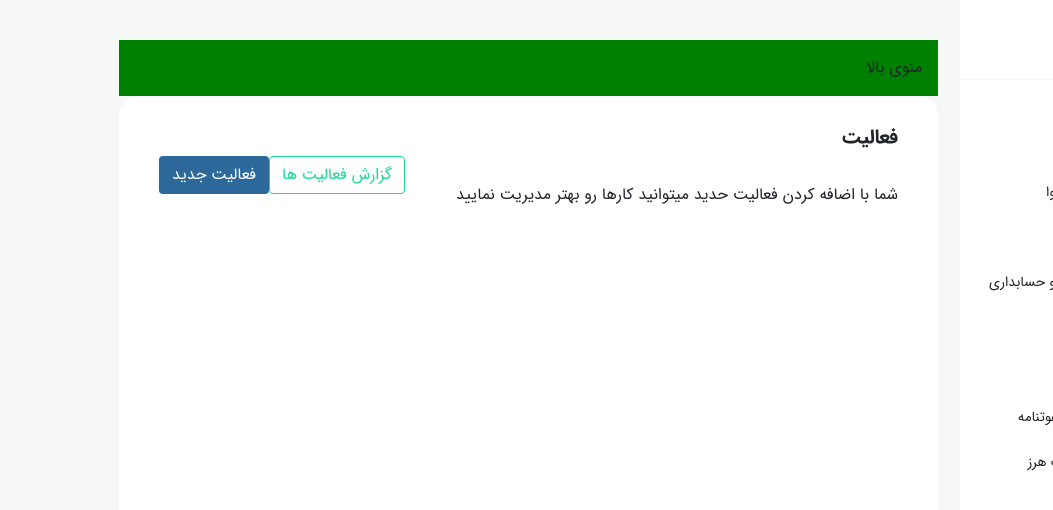
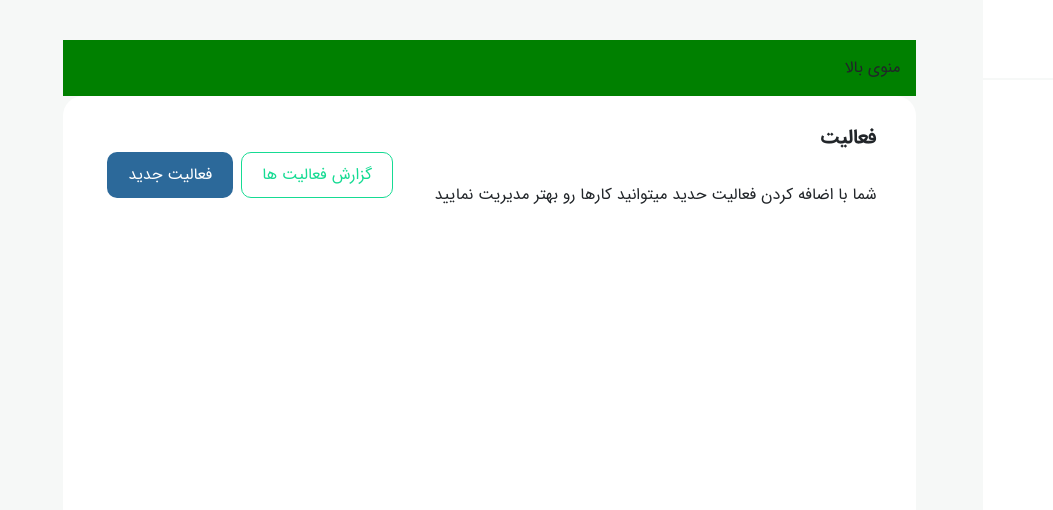
Before and after one commit to ali-mozaffari/mazraeapp.com, a React (Create React App) app: page /activities in a window 1280 px wide. Shown: the top 510 px of the page, without its empty margins (227-1280 px from the left). Built offline with nearby package versions, Linux system fonts and the light colour scheme.

Commit message:
initial app layout base config

```diff
--- a/src/assets/css/main.css
+++ b/src/assets/css/main.css
@@ -8,11 +8,17 @@
 .btn-outline-light-blue{
     color: #16db93;
     border: 1px solid #16db93;
+    background-color: white;
+    padding: 10px 20px;
+    border-radius:10px;
 }
 
 .btn-dark-blue{
     background-color: #2c699a;
     color: white;
+    border: 1px solid transparent;
+    padding: 10px 20px;
+    border-radius: 10px;
 }
 
 .btn-green{
--- a/src/layouts/appLayout.jsx
+++ b/src/layouts/appLayout.jsx
@@ -8,14 +8,14 @@ import SidebarBottom from "../pages/main/Sidebar/SidebarBottom";
 const AppLayout = ({children}) => {
     return (
         <div>
-            <Container className="container" maxWidth="xxl">
+            <div>
                 <Grid
                     container
                     spacing={0}
                     direction="row-reverse"
                     justifyContent="space-between"
                 >
-                    <Grid xs={12} sm={12} md={9} lg={9}>
+                    <Grid xs={12} sm={12} md={9} lg={8} className="mx-auto">
                         <Topbar/>
                         {children}
                     </Grid>
@@ -23,7 +23,7 @@ const AppLayout = ({children}) => {
                     <Sidebar/>
                     <SidebarBottom/>
                 </Grid>
-            </Container>
+            </div>
         </div>
     );
 };
--- a/src/pages/activities/activitiesListPage.js
+++ b/src/pages/activities/activitiesListPage.js
@@ -3,7 +3,7 @@ import React from 'react';
 const ActivitiesListPage = () => {
     return (
         <div className="page-container">
-            <div className="d-flex justify-content-between">
+            <div className="d-md-flex justify-content-between">
                 <div >
                     <h5 className="fw-bolder">
                         <strong>
@@ -16,10 +16,10 @@ const ActivitiesListPage = () => {
                     </p>
                 </div>
                 <div className="d-flex align-items-center">
-                    <button className="btn btn-outline-light-blue">
+                    <button className="btn-outline-light-blue mx-1">
                         گزارش فعالیت ها
                     </button>
-                    <button className="btn btn-dark-blue">
+                    <button className="btn-dark-blue mx-1">
                         فعالیت جدید
                     </button>
                 </div>
--- a/src/pages/main/Sidebar/Sidebar.js
+++ b/src/pages/main/Sidebar/Sidebar.js
@@ -17,7 +17,7 @@ import {
     Insect,
 } from "../../../assets/icon";
 import "./Sidebar.css";
-import { useNavigate, useLocation } from "react-router-dom";
+import {useNavigate, useLocation} from "react-router-dom";
 import logo from './../../../assets/img/logo.png';
 
 
@@ -28,47 +28,47 @@ const Sidebar = () => {
     const sidebarItem = [
         {
             text: "مزرعه من",
-      icon: <StayHome fill="currentColor" />,
+            icon: <StayHome fill="currentColor"/>,
             path: "/home",
         },
         {
             text: "فعالیت ها",
-      icon: <News fill="currentColor" />,
+            icon: <News fill="currentColor"/>,
             path: "/activity",
         },
         {
             text: "پیش بینی آب و هوا",
-      icon: <CloudyDay fill="currentColor" />,
+            icon: <CloudyDay fill="currentColor"/>,
             path: "/weatherforcast",
         },
         {
             text: "پیش بینی تولید",
-      icon: <Apple fill="currentColor" />,
+            icon: <Apple fill="currentColor"/>,
             path: "/productionfocast",
         },
         {
             text: "خدمات فنی, مالی و حسابداری",
-      icon: <Configuration fill="currentColor" />,
+            icon: <Configuration fill="currentColor"/>,
             path: "/financialservices",
         },
         {
             text: "گزارش حدنگاری",
-      icon: <BlockUser fill="currentColor" />,
+            icon: <BlockUser fill="currentColor"/>,
             path: "/report",
         },
         {
             text: "دسترسی ها",
-      icon: <BlockUser fill="currentColor" />,
+            icon: <BlockUser fill="currentColor"/>,
             path: "/access",
         },
         {
             text: "ارسال یا اشتراک دعوتنامه",
-      icon: <Path16 fill="currentColor" />,
+            icon: <Path16 fill="currentColor"/>,
             path: "/invitation",
         },
         {
             text: "آفت, بیماری و علف هرز",
-      icon: <Insect fill="currentColor" />,
+            icon: <Insect fill="currentColor"/>,
             path: "/desises",
         },
     ];
@@ -82,15 +82,16 @@ const Sidebar = () => {
             sm={12}
             md={3}
             lg={3}
-      className="sidebarGrid"
+            className="sidebarGrid sticky-top"
             sx={{
-        display: { xs: "none", sm: "none", md: "block", lg: "block" },
+                display: {xs: "none", sm: "none", md: "block", lg: "block"},
                 maxWidth: {
                     xs: "100% !important",
                     sm: "100% !important",
                     md: "23% !important",
                     lg: "23% !important",
                 },
+                height: '100vh'
                 // style={{}}
             }}
         >
@@ -113,12 +114,12 @@ const Sidebar = () => {
                         <ListItem disablePadding onClick={() => navigate(item.path)}>
                             <ListItemButton>
                                 <ListItemIcon
-                  style={{ color: "currentColor", paddingRight: "10px" }}
+                                    style={{color: "currentColor", paddingRight: "10px"}}
                                     className="sidebarIcon"
                                 >
                                     {item.icon}
                                 </ListItemIcon>
-                <ListItemText className="sidebarText" primary={item.text} />
+                                <ListItemText className="sidebarText" primary={item.text}/>
                             </ListItemButton>
                         </ListItem>
                     </div>
```
Lines whose indentation alone changed are shown as unchanged.
